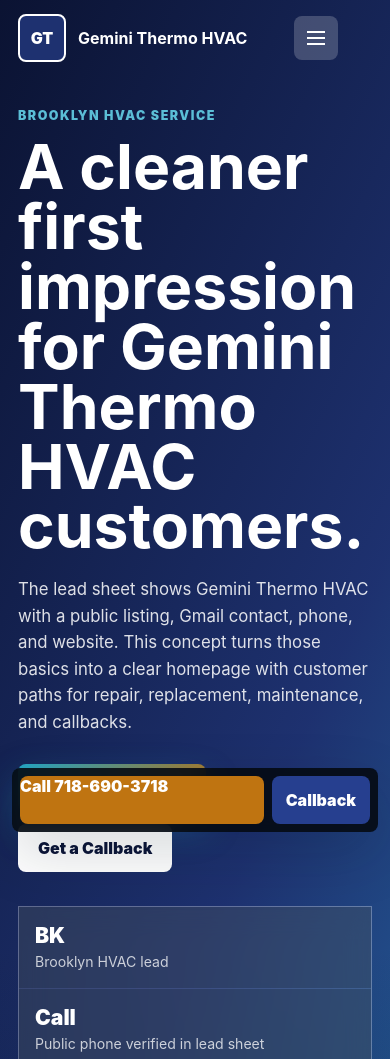
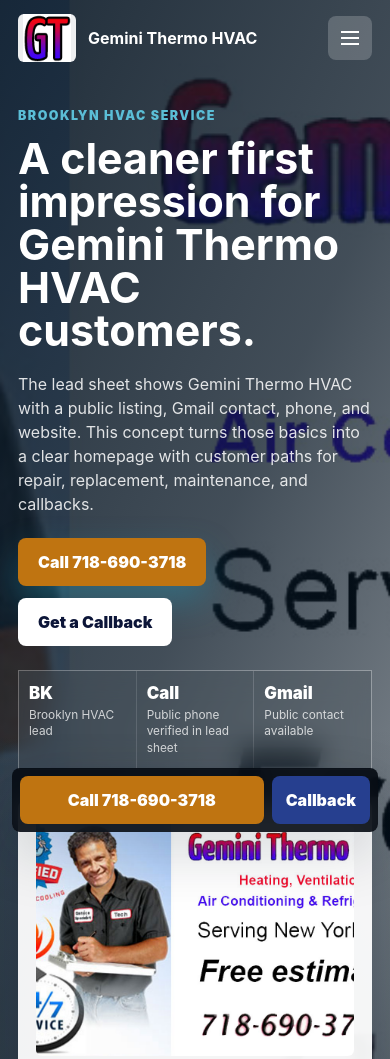
Before and after one commit to soymikey/localwebrenewal, a website built with Vite: page demo/gemini-thermo-hvac/index.html in a window 390 px wide. Shown: the top 1059 px of the page. Built offline with nearby package versions, Linux system fonts and the light colour scheme.

Commit message:
Improve demo hero imagery and mobile CTA polish

```diff
--- a/demo/air-wave-ac/styles.css
+++ b/demo/air-wave-ac/styles.css
@@ -65,6 +65,7 @@
   gap: 12px;
   align-items: center;
   min-width: 280px;
+  min-height: 48px;
 }
 
 .brand img {
@@ -174,7 +175,11 @@
   color: var(--ink);
   background:
     radial-gradient(circle at 83% 15%, rgba(4, 100, 176, 0.14), transparent 30%),
+    linear-gradient(90deg, rgba(245, 248, 251, 0.98) 0%, rgba(245, 248, 251, 0.92) 52%, rgba(245, 248, 251, 0.66) 100%),
+    url("assets/unit.png"),
     linear-gradient(90deg, rgba(245, 248, 251, 1) 0%, rgba(245, 248, 251, 0.94) 52%, rgba(245, 248, 251, 0.76) 100%);
+  background-position: center;
+  background-size: cover;
 }
 
 .hero-content,
@@ -434,6 +439,9 @@
 
 .service-card a {
   margin-top: auto;
+  min-height: 44px;
+  display: inline-flex;
+  align-items: center;
   color: var(--blue-dark);
   font-weight: 950;
 }
@@ -591,6 +599,12 @@
   display: block;
 }
 
+.site-footer a {
+  min-height: 44px;
+  display: flex;
+  align-items: center;
+}
+
 .site-footer span {
   margin-top: 6px;
   color: rgba(255, 255, 255, 0.66);
@@ -626,6 +640,9 @@
 
 .mobile-call-bar a,
 .mobile-call-bar button {
+  display: inline-flex;
+  align-items: center;
+  justify-content: center;
   min-height: 46px;
   border: 0;
   border-radius: 999px;
@@ -633,13 +650,15 @@
 }
 
 .mobile-call-bar a {
-  display: grid;
-  place-items: center;
+  text-align: center;
   background: var(--blue);
   color: var(--white);
 }
 
 .mobile-call-bar button {
+  display: inline-flex;
+  align-items: center;
+  justify-content: center;
   padding: 0 16px;
   background: var(--white);
   color: var(--ink);
@@ -697,12 +716,17 @@
 
 @media (max-width: 980px) {
   .site-header {
-    grid-template-columns: auto auto;
+    grid-template-columns: minmax(0, 1fr) auto;
+  }
+
+  .brand {
+    min-width: 0;
   }
 
   .menu-toggle {
     display: inline-grid;
     justify-self: end;
+    grid-column: 2;
   }
 
   .site-nav,
@@ -711,11 +735,18 @@
   }
 
   .site-header.is-open .site-nav {
-    grid-column: 1 / -1;
+    position: fixed;
+    top: 80px;
+    right: 18px;
+    left: 18px;
+    z-index: 41;
     display: grid;
-    justify-self: stretch;
     gap: 0;
-    padding-top: 10px;
+    padding: 10px;
+    border: 1px solid var(--line);
+    border-radius: 8px;
+    background: var(--cream);
+    box-shadow: var(--shadow);
   }
 
   .site-header.is-open .site-nav a,
@@ -770,6 +801,12 @@
     right: 0;
     top: 0;
     padding: 12px;
+  }
+
+  .site-header.is-open .site-nav {
+    top: 72px;
+    right: 12px;
+    left: 12px;
   }
 
   .brand {
--- a/demo/coil-techs/styles.css
+++ b/demo/coil-techs/styles.css
@@ -67,6 +67,7 @@
   gap: 12px;
   align-items: center;
   min-width: 280px;
+  min-height: 48px;
 }
 
 .brand img {
@@ -473,6 +474,9 @@
 
 .service-card a {
   margin-top: auto;
+  min-height: 44px;
+  display: inline-flex;
+  align-items: center;
   color: var(--blue-dark);
   font-weight: 950;
 }
@@ -607,6 +611,12 @@
   display: block;
 }
 
+.site-footer a {
+  min-height: 44px;
+  display: flex;
+  align-items: center;
+}
+
 .site-footer span {
   margin-top: 6px;
   color: rgba(255, 255, 255, 0.66);
@@ -642,6 +652,9 @@
 
 .mobile-call-bar a,
 .mobile-call-bar button {
+  display: inline-flex;
+  align-items: center;
+  justify-content: center;
   min-height: 46px;
   border: 0;
   border-radius: 999px;
@@ -649,13 +662,15 @@
 }
 
 .mobile-call-bar a {
-  display: grid;
-  place-items: center;
+  text-align: center;
   background: var(--blue);
   color: var(--white);
 }
 
 .mobile-call-bar button {
+  display: inline-flex;
+  align-items: center;
+  justify-content: center;
   padding: 0 16px;
   background: var(--white);
   color: var(--ink);
@@ -713,12 +728,17 @@
 
 @media (max-width: 980px) {
   .site-header {
-    grid-template-columns: auto auto;
+    grid-template-columns: minmax(0, 1fr) auto;
+  }
+
+  .brand {
+    min-width: 0;
   }
 
   .menu-toggle {
     display: inline-grid;
     justify-self: end;
+    grid-column: 2;
   }
 
   .site-nav,
@@ -727,11 +747,18 @@
   }
 
   .site-header.is-open .site-nav {
-    grid-column: 1 / -1;
+    position: fixed;
+    top: 80px;
+    right: 18px;
+    left: 18px;
+    z-index: 41;
     display: grid;
-    justify-self: stretch;
     gap: 0;
-    padding-top: 10px;
+    padding: 10px;
+    border: 1px solid var(--line);
+    border-radius: 8px;
+    background: var(--cream);
+    box-shadow: var(--shadow);
   }
 
   .site-header.is-open .site-nav a,
@@ -781,6 +808,12 @@
     right: 0;
     top: 0;
     padding: 12px;
+  }
+
+  .site-header.is-open .site-nav {
+    top: 72px;
+    right: 12px;
+    left: 12px;
   }
 
   .brand {
--- a/demo/gemini-thermo-hvac/index.html
+++ b/demo/gemini-thermo-hvac/index.html
@@ -8,17 +8,17 @@
     <title>Gemini Thermo HVAC | Brooklyn HVAC Concept</title>
     <link rel="stylesheet" href="../hvac-demo.css">
   </head>
-  <body style="--brand:#263f8f;--brand-dark:#0c1538;--accent:#22a7c7;--cream:#f3f5fb;--soft:#e8eef8;">
-    <header class="site-header" data-header><a class="brand" href="#top" aria-label="Gemini Thermo HVAC concept homepage"><span class="brand-mark">GT</span><span><strong>Gemini Thermo HVAC</strong><small>Brooklyn heating & cooling</small></span></a><button class="menu-toggle" type="button" data-menu-toggle aria-label="Open menu" aria-expanded="false" aria-controls="site-nav"><span></span><span></span><span></span></button><nav class="site-nav" id="site-nav" data-nav><a href="#services">Services</a><a href="#impact">Opportunity</a><a href="#estimate">Callback</a><button type="button" data-open-notes>Owner Notes</button></nav><a class="header-call" href="tel:7186903718">Call 718-690-3718</a></header>
+  <body style="--brand:#263f8f;--brand-dark:#0c1538;--accent:#22a7c7;--cream:#f3f5fb;--soft:#e8eef8;--hero-image:url('assets/service.jpg');">
+    <header class="site-header" data-header><a class="brand" href="#top" aria-label="Gemini Thermo HVAC concept homepage"><img class="brand-logo" src="assets/logo.png" alt="Gemini Thermo HVAC logo"><span><strong>Gemini Thermo HVAC</strong><small>Brooklyn heating & cooling</small></span></a><button class="menu-toggle" type="button" data-menu-toggle aria-label="Open menu" aria-expanded="false" aria-controls="site-nav"><span></span><span></span><span></span></button><nav class="site-nav" id="site-nav" data-nav><a href="#services">Services</a><a href="#impact">Opportunity</a><a href="#estimate">Callback</a><button type="button" data-open-notes>Owner Notes</button></nav><a class="header-call" href="tel:7186903718">Call 718-690-3718</a></header>
     <main id="top">
-      <section class="hero" aria-labelledby="hero-title"><div class="hero-content"><p class="eyebrow">Brooklyn HVAC service</p><h1 id="hero-title">A cleaner first impression for Gemini Thermo HVAC customers.</h1><p class="hero-copy">The lead sheet shows Gemini Thermo HVAC with a public listing, Gmail contact, phone, and website. This concept turns those basics into a clear homepage with customer paths for repair, replacement, maintenance, and callbacks.</p><div class="hero-actions"><a class="button primary" href="tel:7186903718">Call 718-690-3718</a><button class="button secondary" type="button" data-open-estimate>Get a Callback</button></div><dl class="proof-grid"><div><dt>BK</dt><dd>Brooklyn HVAC lead</dd></div><div><dt>Call</dt><dd>Public phone verified in lead sheet</dd></div><div><dt>Gmail</dt><dd>Public contact available</dd></div></dl></div><aside class="hero-panel"><img src="/assets/local-service-work.jpg" alt="Heating and cooling service concept visual"><div><strong>The basic contact info becomes a customer journey.</strong><p>Instead of making visitors infer what to do next, the renewed page gives each common HVAC need a direct path.</p></div></aside></section>
+      <section class="hero" aria-labelledby="hero-title"><div class="hero-content"><p class="eyebrow">Brooklyn HVAC service</p><h1 id="hero-title">A cleaner first impression for Gemini Thermo HVAC customers.</h1><p class="hero-copy">The lead sheet shows Gemini Thermo HVAC with a public listing, Gmail contact, phone, and website. This concept turns those basics into a clear homepage with customer paths for repair, replacement, maintenance, and callbacks.</p><div class="hero-actions"><a class="button primary" href="tel:7186903718">Call 718-690-3718</a><button class="button secondary" type="button" data-open-estimate>Get a Callback</button></div><dl class="proof-grid"><div><dt>BK</dt><dd>Brooklyn HVAC lead</dd></div><div><dt>Call</dt><dd>Public phone verified in lead sheet</dd></div><div><dt>Gmail</dt><dd>Public contact available</dd></div></dl></div><aside class="hero-panel"><img src="assets/service.jpg" alt="Gemini Thermo HVAC service photo"><div><strong>The basic contact info becomes a customer journey.</strong><p>Instead of making visitors infer what to do next, the renewed page gives each common HVAC need a direct path.</p></div></aside></section>
       <section class="trust-strip"><span>Brooklyn</span><span>HVAC repair</span><span>Callback form</span><span>Phone-first mobile</span></section>
       <section class="section two-col" id="impact"><div><p class="eyebrow">Why this upgrade matters</p><h2>Third-party listing details are useful, but customers may need a clearer service explanation.</h2></div><p class="lead-copy">The current lead source includes a public listing and website, but the sheet also says to verify the current website before outreach. This concept stays conservative: it uses verified contact facts and shows how a dedicated page could make Gemini Thermo easier to contact and understand.</p></section>
       <section class="section" id="services"><div class="section-heading"><p class="eyebrow">Clear service paths</p><h2>Four quick routes for common heating and cooling needs.</h2></div><div class="service-grid"><article class="service-card urgent"><span>01</span><h3>HVAC Repair</h3><p>For urgent heating or cooling trouble where a phone call should be easy to start.</p><a href="tel:7186903718">Call now</a></article><article class="service-card"><span>02</span><h3>System Questions</h3><p>Visitors considering replacement or equipment help can request a callback with context.</p><a href="#estimate">Request callback</a></article><article class="service-card"><span>03</span><h3>Maintenance</h3><p>Planned service gets a calmer path for non-emergency customers.</p><a href="#estimate">Ask about maintenance</a></article><article class="service-card"><span>04</span><h3>Commercial HVAC</h3><p>Business visitors can send project details without searching for a general inbox.</p><a href="#estimate">Start inquiry</a></article></div></section>
       <section class="impact-band"><div><p class="eyebrow">Lost opportunity fixed respectfully</p><h2>When contact facts live mostly in listings, the business may not control the full story.</h2><p>This demo gives Gemini Thermo a focused first screen, clear services, and repeated contact actions without inventing unsupported claims.</p></div><a class="button primary" href="tel:7186903718">Call Gemini Thermo</a></section>
       <section class="section"><div class="section-heading"><p class="eyebrow">Trust signals</p><h2>Verified basics are presented clearly.</h2></div><div class="cred-grid"><article><strong>Brooklyn Lead</strong><p>The local market is stated quickly so visitors know they are in the right place.</p></article><article><strong>Public Phone</strong><p>718-690-3718 is repeated in key conversion points.</p></article><article><strong>Email Contact</strong><p>geminithermohvac@gmail.com appears in footer and source notes.</p></article><article><strong>Review Claims Omitted</strong><p>No public rating is shown because it was not verified in the lead sheet.</p></article></div></section>
       <section class="section estimate-section two-col" id="estimate"><div><p class="eyebrow">Callback request</p><h2>A short form for visitors who are not ready to call.</h2><p class="lead-copy">This mockup keeps phone primary while giving planned-service visitors a simple next step.</p></div><form class="estimate-form" data-estimate-form><label>Name<input name="name" autocomplete="name" required></label><label>Phone<input name="phone" autocomplete="tel" inputmode="tel" required></label><label>Service Needed<select name="service" required><option value="">Choose one</option><option>HVAC repair</option><option>Heating question</option><option>Cooling question</option><option>Maintenance</option></select></label><label>Message<textarea name="message" rows="4" placeholder="Tell us what is happening and when you need help."></textarea></label><button class="button primary" type="submit">Get a Callback</button><p class="form-note" data-form-status aria-live="polite"></p></form></section>
-      <section class="section source-section"><p class="eyebrow">Public sources checked</p><h2>Concept built from traceable public information.</h2><ul><li>Lead sheet: Gemini Thermo HVAC, HVAC, Brooklyn, high priority.</li><li>Website in lead sheet: https://www.geminithermohvac.com/</li><li>Source URL: https://www.allbiz.com/business/gemini-thermo-hvac-718-690-3718</li><li>Verified contact: 718-690-3718 and geminithermohvac@gmail.com.</li><li>Lead note: third-party source used; verify current website first.</li><li>Visual asset: Local Web Renewal owned neutral service image.</li></ul></section>
+      <section class="section source-section"><p class="eyebrow">Public sources checked</p><h2>Concept built from traceable public information.</h2><ul><li>Lead sheet: Gemini Thermo HVAC, HVAC, Brooklyn, high priority.</li><li>Website in lead sheet: https://www.geminithermohvac.com/</li><li>Source URL: https://www.allbiz.com/business/gemini-thermo-hvac-718-690-3718</li><li>Verified contact: 718-690-3718 and geminithermohvac@gmail.com.</li><li>Lead note: third-party source used; verify current website first.</li><li>Official visual assets: https://www.geminithermohvac.com/wp-content/uploads/2016/01/Gemini-Thermo.png and https://www.geminithermohvac.com/wp-content/uploads/2018/06/Geminithermohvac-social4.jpg.</li></ul></section>
     </main>
     <footer class="site-footer"><div><strong>Gemini Thermo HVAC</strong><span>Concept homepage renewal for a Brooklyn HVAC business listed in the lead sheet.</span><small>Concept demo created from publicly available business information. Not affiliated with or approved by the business unless stated otherwise.</small></div><div><a href="tel:7186903718">718-690-3718</a><a href="mailto:geminithermohvac@gmail.com">geminithermohvac@gmail.com</a><span>Brooklyn, NY</span></div></footer>
     <div class="mobile-call-bar"><a href="tel:7186903718">Call 718-690-3718</a><button type="button" data-open-estimate>Callback</button></div>
--- a/demo/hvac-demo.css
+++ b/demo/hvac-demo.css
@@ -83,6 +83,14 @@
   line-height: 1;
 }
 
+.brand-logo {
+  width: 58px;
+  height: 48px;
+  object-fit: contain;
+  border-radius: 6px;
+  background: rgba(255, 255, 255, 0.92);
+}
+
 .site-header.is-scrolled .brand-mark,
 .site-header.is-open .brand-mark {
   color: #fff;
@@ -144,7 +152,7 @@
 .header-call,
 .button.primary {
   color: #fff;
-  background: linear-gradient(135deg, var(--accent), var(--accent-dark));
+  background: var(--accent-dark);
   box-shadow: 0 16px 34px color-mix(in srgb, var(--accent) 34%, transparent);
 }
 
@@ -180,7 +188,11 @@
   padding: 132px clamp(18px, 6vw, 86px) 58px;
   color: #fff;
   background:
+    linear-gradient(115deg, rgba(7, 22, 36, 0.9) 0%, rgba(7, 22, 36, 0.76) 48%, rgba(7, 22, 36, 0.42) 100%),
+    var(--hero-image, linear-gradient(115deg, transparent, transparent)),
     linear-gradient(115deg, color-mix(in srgb, var(--brand-dark) 90%, #000 10%) 0%, color-mix(in srgb, var(--brand) 78%, #000 22%) 56%, color-mix(in srgb, var(--brand) 50%, var(--accent) 50%) 100%);
+  background-position: center;
+  background-size: cover;
   overflow: hidden;
   position: relative;
 }
@@ -518,7 +530,7 @@
 
 .source-section ul {
   display: grid;
-  grid-template-columns: repeat(2, 1fr);
+  grid-template-columns: repeat(2, minmax(0, 1fr));
   gap: 10px;
   padding: 0;
   margin: 30px 0 0;
@@ -531,6 +543,7 @@
   background: rgba(255, 255, 255, 0.08);
   border-color: rgba(255, 255, 255, 0.14);
   box-shadow: none;
+  overflow-wrap: anywhere;
 }
 
 .site-footer {
@@ -582,11 +595,15 @@
 .mobile-call-bar a,
 .mobile-call-bar button {
   min-height: 48px;
+  display: inline-flex;
+  align-items: center;
+  justify-content: center;
   border: 0;
   border-radius: 8px;
   color: #fff;
   background: var(--accent-dark);
   font-weight: 950;
+  text-align: center;
 }
 
 .mobile-call-bar button {
@@ -638,7 +655,11 @@
 
 @media (max-width: 1060px) {
   .site-header {
-    grid-template-columns: auto auto auto;
+    grid-template-columns: minmax(0, 1fr) auto;
+  }
+
+  .brand {
+    min-width: 0;
   }
 
   .site-nav {
@@ -670,6 +691,7 @@
   .menu-toggle {
     display: block;
     justify-self: end;
+    grid-column: 2;
   }
 
   .header-call {
@@ -701,7 +723,8 @@
   }
 
   h1 {
-    font-size: clamp(2.7rem, 16vw, 4.4rem);
+    font-size: clamp(2.35rem, 11vw, 3.2rem);
+    line-height: 1;
   }
 
   h2 {
@@ -723,6 +746,43 @@
     margin: 0 18px;
   }
 
+  .hero-copy {
+    font-size: 1rem;
+    line-height: 1.5;
+  }
+
+  .hero-actions {
+    margin-top: 22px;
+  }
+
+  .proof-grid {
+    grid-template-columns: repeat(3, 1fr);
+    margin-top: 24px;
+  }
+
+  .proof-grid div {
+    padding: 12px 10px;
+  }
+
+  .proof-grid dt {
+    font-size: 1.05rem;
+  }
+
+  .proof-grid dd {
+    font-size: 0.74rem;
+  }
+
+  .hero-panel {
+    margin-top: 4px;
+  }
+
+  .service-card a,
+  .site-footer a {
+    min-height: 44px;
+    display: inline-flex;
+    align-items: center;
+  }
+
   .site-footer a {
     text-align: left;
   }
--- a/demo/ice-age-mechanical/styles.css
+++ b/demo/ice-age-mechanical/styles.css
@@ -67,6 +67,7 @@
   gap: 12px;
   align-items: center;
   min-width: 250px;
+  min-height: 48px;
 }
 
 .brand img {
@@ -455,6 +456,9 @@
 
 .service-card a {
   margin-top: auto;
+  min-height: 44px;
+  display: inline-flex;
+  align-items: center;
   color: var(--blue-dark);
   font-weight: 950;
 }
@@ -595,6 +599,12 @@
   display: block;
 }
 
+.site-footer a {
+  min-height: 44px;
+  display: flex;
+  align-items: center;
+}
+
 .site-footer span {
   margin-top: 6px;
   color: rgba(255, 255, 255, 0.66);
@@ -630,6 +640,9 @@
 
 .mobile-call-bar a,
 .mobile-call-bar button {
+  display: inline-flex;
+  align-items: center;
+  justify-content: center;
   min-height: 46px;
   border: 0;
   border-radius: 999px;
@@ -637,13 +650,15 @@
 }
 
 .mobile-call-bar a {
-  display: grid;
-  place-items: center;
+  text-align: center;
   background: var(--blue);
   color: var(--white);
 }
 
 .mobile-call-bar button {
+  display: inline-flex;
+  align-items: center;
+  justify-content: center;
   padding: 0 16px;
   background: var(--white);
   color: var(--ink);
@@ -701,12 +716,17 @@
 
 @media (max-width: 980px) {
   .site-header {
-    grid-template-columns: auto auto;
+    grid-template-columns: minmax(0, 1fr) auto;
+  }
+
+  .brand {
+    min-width: 0;
   }
 
   .menu-toggle {
     display: inline-grid;
     justify-self: end;
+    grid-column: 2;
   }
 
   .site-nav,
@@ -715,11 +735,18 @@
   }
 
   .site-header.is-open .site-nav {
-    grid-column: 1 / -1;
+    position: fixed;
+    top: 80px;
+    right: 18px;
+    left: 18px;
+    z-index: 41;
     display: grid;
-    justify-self: stretch;
     gap: 0;
-    padding-top: 10px;
+    padding: 10px;
+    border: 1px solid var(--line);
+    border-radius: 8px;
+    background: var(--cream);
+    box-shadow: var(--shadow);
   }
 
   .site-header.is-open .site-nav a,
@@ -769,6 +796,12 @@
     right: 0;
     top: 0;
     padding: 12px;
+  }
+
+  .site-header.is-open .site-nav {
+    top: 72px;
+    right: 12px;
+    left: 12px;
   }
 
   .brand {
--- a/demo/new-york-heating/styles.css
+++ b/demo/new-york-heating/styles.css
@@ -188,7 +188,11 @@
   inset: 0;
   background:
     radial-gradient(circle at 82% 16%, rgba(201, 69, 53, 0.1), transparent 30%),
+    linear-gradient(90deg, rgba(233, 230, 214, 0.97) 0%, rgba(233, 230, 214, 0.9) 52%, rgba(233, 230, 214, 0.68) 100%),
+    url("assets/current-site-service.jpg"),
     linear-gradient(90deg, rgba(233, 230, 214, 1) 0%, rgba(233, 230, 214, 0.93) 52%, rgba(233, 230, 214, 0.72) 100%);
+  background-position: center;
+  background-size: cover;
 }
 
 .hero-content,
@@ -451,6 +455,9 @@
 
 .service-card a {
   margin-top: auto;
+  min-height: 44px;
+  display: inline-flex;
+  align-items: center;
   color: var(--blue);
   font-weight: 950;
 }
@@ -637,6 +644,9 @@
 
 .mobile-call-bar a,
 .mobile-call-bar button {
+  display: inline-flex;
+  align-items: center;
+  justify-content: center;
   min-height: 46px;
   border: 0;
   border-radius: 999px;
@@ -644,13 +654,15 @@
 }
 
 .mobile-call-bar a {
-  display: grid;
-  place-items: center;
+  text-align: center;
   background: var(--red);
   color: var(--white);
 }
 
 .mobile-call-bar button {
+  display: inline-flex;
+  align-items: center;
+  justify-content: center;
   padding: 0 16px;
   background: var(--white);
   color: var(--ink);
@@ -708,12 +720,17 @@
 
 @media (max-width: 980px) {
   .site-header {
-    grid-template-columns: auto auto;
+    grid-template-columns: minmax(0, 1fr) auto;
+  }
+
+  .brand {
+    min-width: 0;
   }
 
   .menu-toggle {
     display: inline-grid;
     justify-self: end;
+    grid-column: 2;
   }
 
   .site-nav,
@@ -722,11 +739,18 @@
   }
 
   .site-header.is-open .site-nav {
-    grid-column: 1 / -1;
+    position: fixed;
+    top: 80px;
+    right: 18px;
+    left: 18px;
+    z-index: 41;
     display: grid;
-    justify-self: stretch;
     gap: 0;
-    padding-top: 10px;
+    padding: 10px;
+    border: 1px solid var(--line);
+    border-radius: 8px;
+    background: var(--cream);
+    box-shadow: var(--shadow);
   }
 
   .site-header.is-open .site-nav a,
@@ -776,6 +800,12 @@
     right: 0;
     top: 0;
     padding: 12px;
+  }
+
+  .site-header.is-open .site-nav {
+    top: 72px;
+    right: 12px;
+    left: 12px;
   }
 
   .brand {
--- a/demo/tonnage-hvac/styles.css
+++ b/demo/tonnage-hvac/styles.css
@@ -65,6 +65,7 @@
   gap: 12px;
   align-items: center;
   min-width: 280px;
+  min-height: 48px;
 }
 
 .brand img {
@@ -174,7 +175,11 @@
   color: var(--ink);
   background:
     radial-gradient(circle at 83% 15%, rgba(4, 100, 176, 0.14), transparent 30%),
+    linear-gradient(90deg, rgba(245, 248, 251, 0.98) 0%, rgba(245, 248, 251, 0.92) 52%, rgba(245, 248, 251, 0.66) 100%),
+    url("assets/hero.png"),
     linear-gradient(90deg, rgba(245, 248, 251, 1) 0%, rgba(245, 248, 251, 0.94) 52%, rgba(245, 248, 251, 0.76) 100%);
+  background-position: center;
+  background-size: cover;
 }
 
 .hero-content,
@@ -434,6 +439,9 @@
 
 .service-card a {
   margin-top: auto;
+  min-height: 44px;
+  display: inline-flex;
+  align-items: center;
   color: var(--blue-dark);
   font-weight: 950;
 }
@@ -568,6 +576,12 @@
   display: block;
 }
 
+.site-footer a {
+  min-height: 44px;
+  display: flex;
+  align-items: center;
+}
+
 .site-footer span {
   margin-top: 6px;
   color: rgba(255, 255, 255, 0.66);
@@ -603,6 +617,9 @@
 
 .mobile-call-bar a,
 .mobile-call-bar button {
+  display: inline-flex;
+  align-items: center;
+  justify-content: center;
   min-height: 46px;
   border: 0;
   border-radius: 999px;
@@ -610,13 +627,15 @@
 }
 
 .mobile-call-bar a {
-  display: grid;
-  place-items: center;
+  text-align: center;
   background: var(--blue);
   color: var(--white);
 }
 
 .mobile-call-bar button {
+  display: inline-flex;
+  align-items: center;
+  justify-content: center;
   padding: 0 16px;
   background: var(--white);
   color: var(--ink);
@@ -674,12 +693,17 @@
 
 @media (max-width: 980px) {
   .site-header {
-    grid-template-columns: auto auto;
+    grid-template-columns: minmax(0, 1fr) auto;
+  }
+
+  .brand {
+    min-width: 0;
   }
 
   .menu-toggle {
     display: inline-grid;
     justify-self: end;
+    grid-column: 2;
   }
 
   .site-nav,
@@ -688,11 +712,18 @@
   }
 
   .site-header.is-open .site-nav {
-    grid-column: 1 / -1;
+    position: fixed;
+    top: 80px;
+    right: 18px;
+    left: 18px;
+    z-index: 41;
     display: grid;
-    justify-self: stretch;
     gap: 0;
-    padding-top: 10px;
+    padding: 10px;
+    border: 1px solid var(--line);
+    border-radius: 8px;
+    background: var(--cream);
+    box-shadow: var(--shadow);
   }
 
   .site-header.is-open .site-nav a,
@@ -742,6 +773,12 @@
     right: 0;
     top: 0;
     padding: 12px;
+  }
+
+  .site-header.is-open .site-nav {
+    top: 72px;
+    right: 12px;
+    left: 12px;
   }
 
   .brand {
```
Also changed, not shown: demo/brownstone-heating-ac/index.html (+4 -4 lines), demo/dierks-heating/index.html (+2 -2 lines), demo/sl-hvac-systems/index.html (+4 -4 lines), demo/vega-hvac/index.html (+3 -3 lines), demo/brownstone-heating-ac/assets/hero-rooftop.jpg (added), demo/brownstone-heating-ac/assets/logo.png (added), demo/gemini-thermo-hvac/assets/hero.jpg (added), demo/gemini-thermo-hvac/assets/logo.png (added), demo/gemini-thermo-hvac/assets/service.jpg (added), demo/sl-hvac-systems/assets/hero-bg.jpeg (added), demo/sl-hvac-systems/assets/logo.png (added), demo/sl-hvac-systems/assets/service.jpg (added), demo/vega-hvac/assets/hero.jpg (added).
